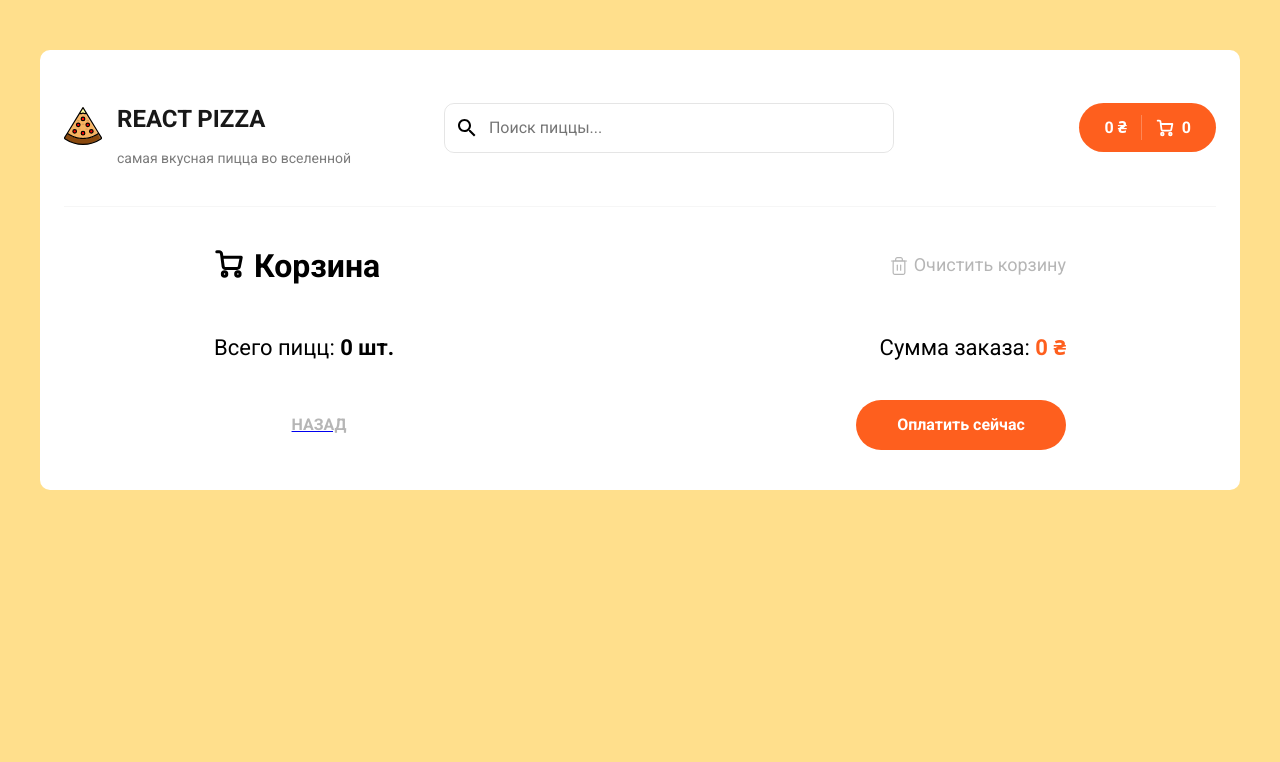
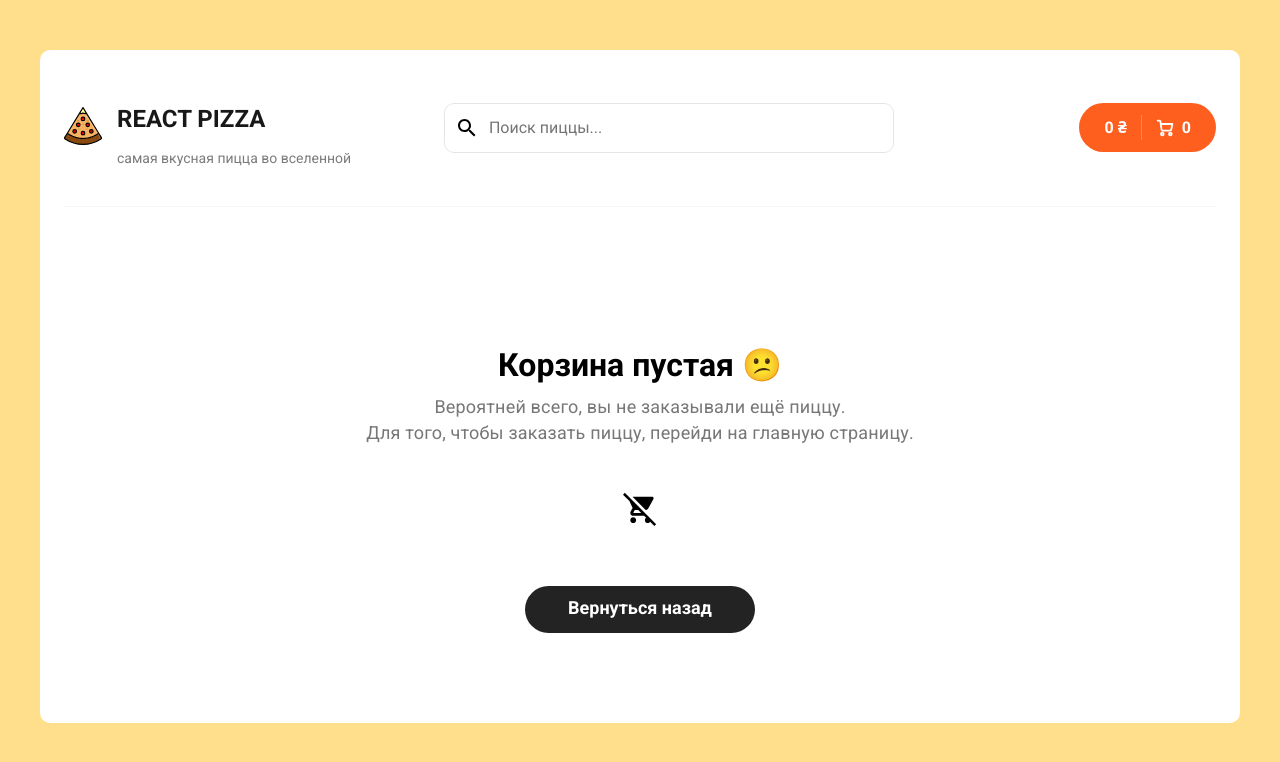
Before and after one commit to Den1Marshall/archakov-pizza, a React (Create React App) app: page /cart in a window 1280 px wide. Shown: the top 762 px of the page. Built offline with nearby package versions, Linux system fonts and the light colour scheme.

Commit message:
added: EmptyCart component

```diff
--- /dev/null
+++ b/src/components/CartEmpty/CartEmpty.jsx
@@ -0,0 +1,30 @@
+import { Container, Fade } from '@mui/material';
+import RemoveShoppingCartIcon from '@mui/icons-material/RemoveShoppingCart';
+
+import styles from './CartEmpty.module.css';
+import { Link } from 'react-router-dom';
+
+const CartEmpty = () => {
+  return (
+    <Container maxWidth='md'>
+      <Fade in={true}>
+        <div class={styles.cart}>
+          <h2 className={styles.title}>
+            Корзина пустая <icon>😕</icon>
+          </h2>
+          <p className={styles.text}>
+            Вероятней всего, вы не заказывали ещё пиццу.
+            <br />
+            Для того, чтобы заказать пиццу, перейди на главную страницу.
+          </p>
+          <RemoveShoppingCartIcon className={styles.img} fontSize='large' />
+          <Link className={styles.link} to={'/'}>
+            <p>Вернуться назад</p>
+          </Link>
+        </div>
+      </Fade>
+    </Container>
+  );
+};
+
+export default CartEmpty;
--- /dev/null
+++ b/src/components/CartEmpty/CartEmpty.module.css
@@ -0,0 +1,46 @@
+.cart {
+  text-align: center;
+  display: flex;
+  flex-flow: column wrap;
+  justify-content: center;
+  align-items: center;
+  padding: 90px;
+}
+
+.title {
+  font-size: 32px;
+  margin-bottom: 10px;
+}
+
+.text {
+  font-size: 18px;
+  line-height: 145.4%;
+  letter-spacing: 0.01em;
+  color: #777777;
+}
+
+.img {
+  display: block;
+  margin: 45px auto 60px;
+}
+
+.link {
+  width: 230px;
+  margin: 0 auto;
+  padding: 12px 0 14px;
+  font-weight: 600;
+  font-size: 18px;
+  transition: background-color 0.15s ease-in-out;
+  background-color: #232323;
+  border-radius: 30px;
+  color: #fff;
+  text-decoration: none;
+}
+
+.link:hover {
+  background-color: #3d3d3d;
+}
+
+.link:active {
+  transform: translateY(1px);
+}
--- a/src/pages/Cart.jsx
+++ b/src/pages/Cart.jsx
@@ -1,20 +1,27 @@
 import styles from './Cart.module.css';
 
 import CartItem from '../components/CartItem/CartItem';
-import { Container } from '@mui/material';
+import { Container, Fade } from '@mui/material';
 import { Link } from 'react-router-dom';
 import { useDispatch, useSelector } from 'react-redux';
 import { clearCart } from '../redux/slices/cartSlice';
+import CartEmpty from '../components/CartEmpty/CartEmpty';
 
 const Cart = () => {
   const { totalAmount, totalPrice, items } = useSelector(
     (store) => store.cartSlice
   );
 
+  const isCartEmpty = totalAmount;
+
   const dispatch = useDispatch();
 
   return (
     <Container maxWidth='md' className={styles.container}>
+      {!isCartEmpty ? (
+        <CartEmpty />
+      ) : (
+        <Fade in={true}>
           <section className={styles.cart}>
             <div className={styles.wrapper}>
               <h2 className={styles.title}>
@@ -110,7 +117,9 @@ const Cart = () => {
                 Сумма заказа: <strong>{totalPrice} ₴</strong>
               </p>
               <Link to='/'>
-            <button className={`${styles.bottomBtn} ${styles.bottomBtnBack}`}>
+                <button
+                  className={`${styles.bottomBtn} ${styles.bottomBtnBack}`}
+                >
                   НАЗАД
                 </button>
               </Link>
@@ -119,6 +128,8 @@ const Cart = () => {
               </button>
             </section>
           </section>
+        </Fade>
+      )}
     </Container>
   );
 };
```
Lines whose indentation alone changed are shown as unchanged.
